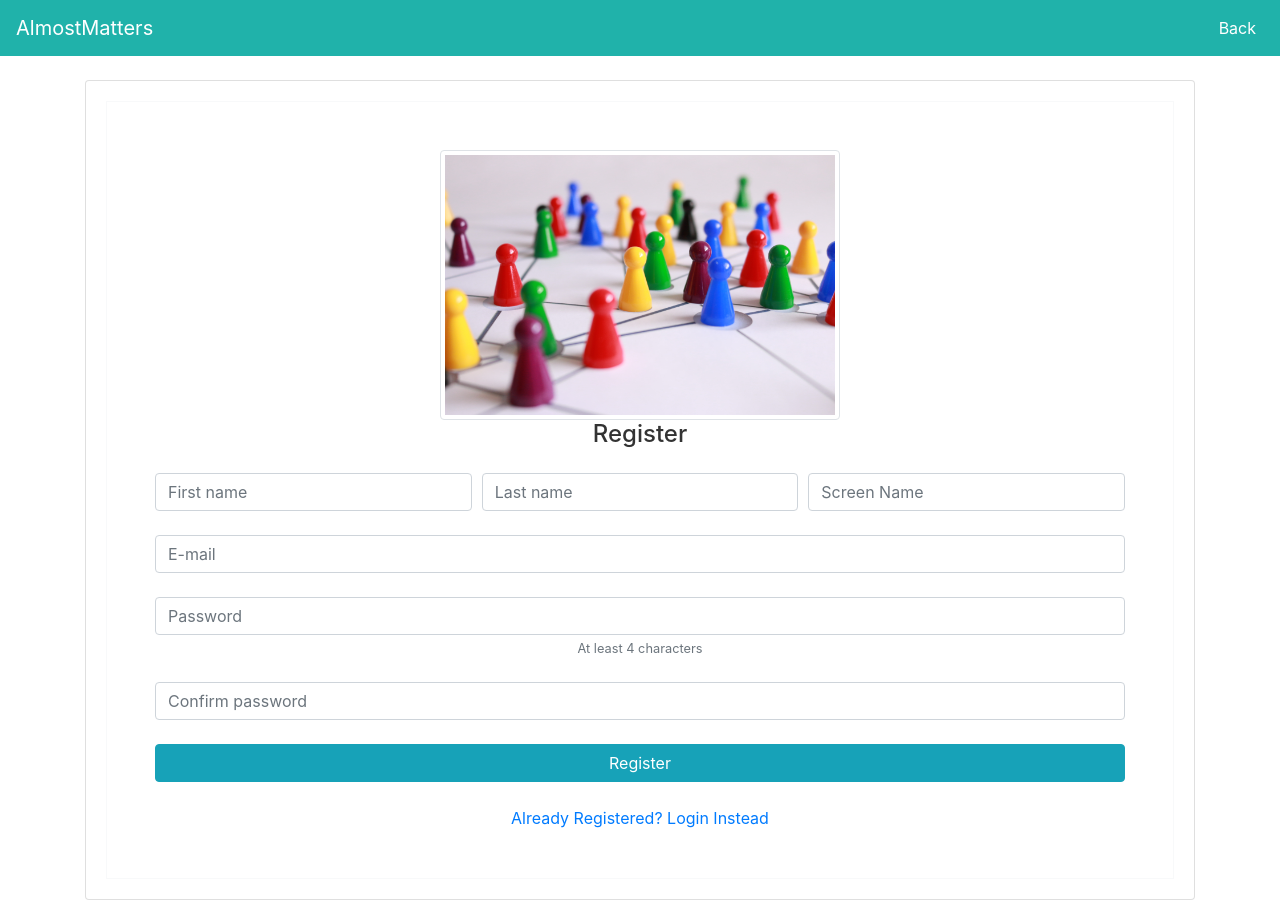
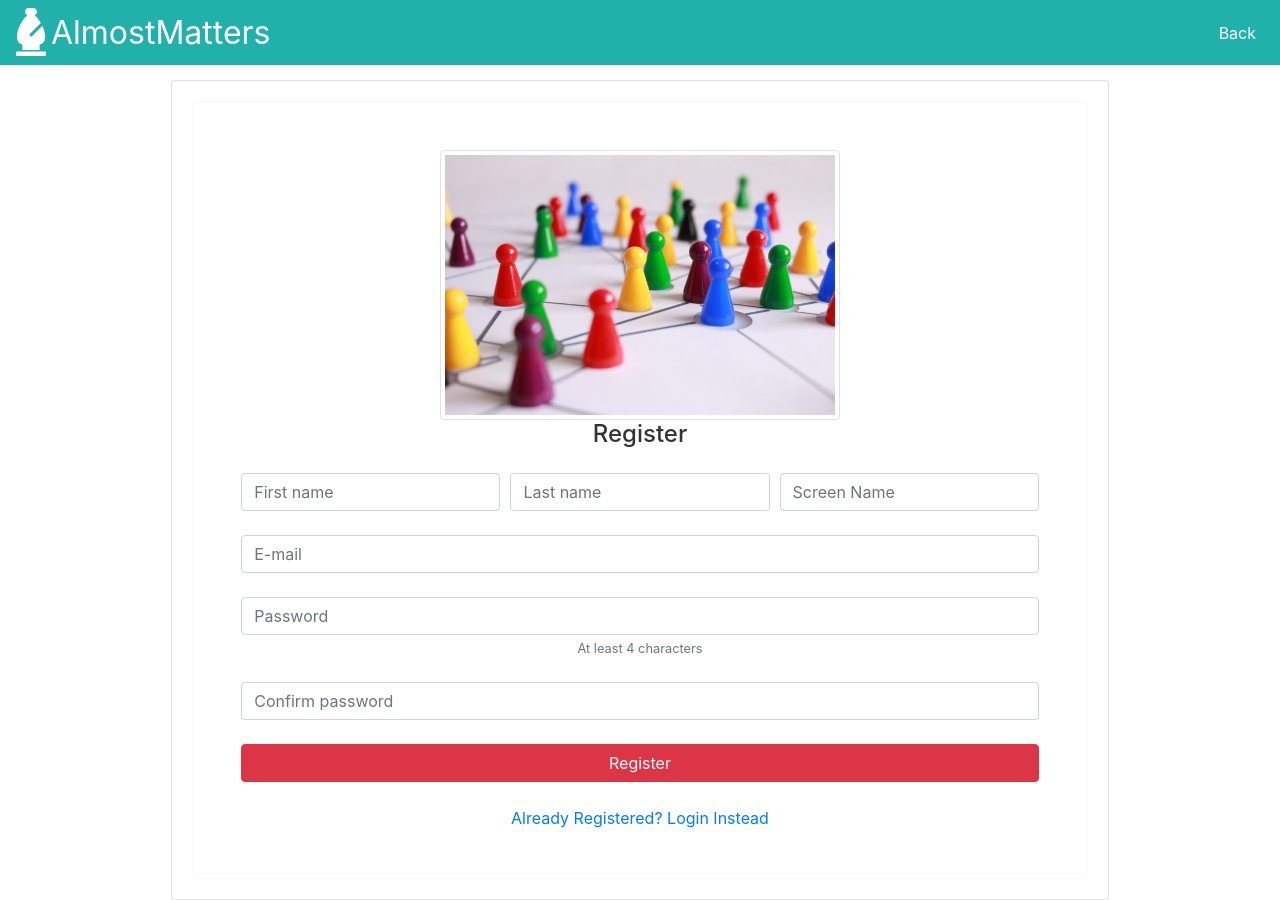
Before and after one commit to JessieMiles/publicProjects, a Flask app: page /register in a window 1280 px wide. Run offline with Flask 2, Linux system fonts and the light colour scheme; some libraries are stand-ins or nearby versions.

Commit message:
new project style

```diff
--- a/static/styles.css
+++ b/static/styles.css
@@ -6,12 +6,23 @@ body {
 }
 
 h1, h2, h3, h4, h5, h6 {
-  color: #444444;
+  color: #303030;
+}
+
+.navbar-brand{
+  font-size: large;
+}
+
+.container-fluid{
+  display: block;
+  text-align: center;
+  margin: 0 auto;
 }
 
 .bg-steel {
   /*background-color: #5f788a;*/
   background-color: lightseagreen;
+  height: 65px;;
 }
 
 .site-header .navbar-nav .nav-link {
@@ -80,3 +91,8 @@ a.article-title:hover {
 .account-heading {
   font-size: 2.5rem;
 }
+
+.navbar-brand{
+  font-size: xx-large;
+  padding: 5px;
+}
--- a/templates/layout.html
+++ b/templates/layout.html
@@ -13,7 +13,10 @@
     <body>
         <header class="site-header">
             <nav class="navbar navbar-expand-md navbar-dark bg-steel fixed-top">
-                <a class="navbar-brand abs" href="#">AlmostMatters</a>
+              <span style="font-size: 3em; color: white;">
+                  <i class="fas fa-chess-bishop"></i>
+              </span>
+              <a class="navbar-brand" href="#">AlmostMatters</a>
                 <div class="navbar-collapse collapse" id="collapsingNavbar">
                     <ul class="navbar-nav ml-auto">
                         <li class="nav-item dropdown">
--- a/templates/register.html
+++ b/templates/register.html
@@ -13,6 +13,9 @@
 	<body>
     <header>
         <nav class="navbar navbar-expand-md navbar-dark bg-steel fixed-top">
+            <span style="font-size: 3em; color: white;">
+                <i class="fas fa-chess-bishop"></i>
+            </span>
             <a class="navbar-brand" href="">AlmostMatters</a>
             <div class="navbar-collapse collapse" id="collapsingNavbar">
                 <ul class="navbar-nav ml-auto">
@@ -23,9 +26,9 @@
             </div>
         </nav>
     </header>
-        <div class="container">
+        <div class="container-fluid">
                 <div class="wrapper">
-                  <div class="span4" style="float: none; margin: 0 auto;">
+                  <div class="span4" style="float: none; margin: 0 auto; width: 75%;">
                   <!-- <div class="col-sm-6 mb-3 mb-md-0"> -->
                     <div class="card">
                       <div class="card-body">
@@ -64,7 +67,7 @@
                                     {% endfor %}
                                 {% endif %}
                             {% endwith %}
-                            <button class="btn btn-info my-4 btn-block" type="submit">Register</button>
+                            <button class="btn btn-danger my-4 btn-block" type="submit">Register</button>
                             <a href="/login" class="button">Already Registered? Login Instead</a>
                         </form>
                       </div>
```
Also changed, not shown: templates/index.html (+5 -2 lines), templates/login.html (+5 -2 lines).
